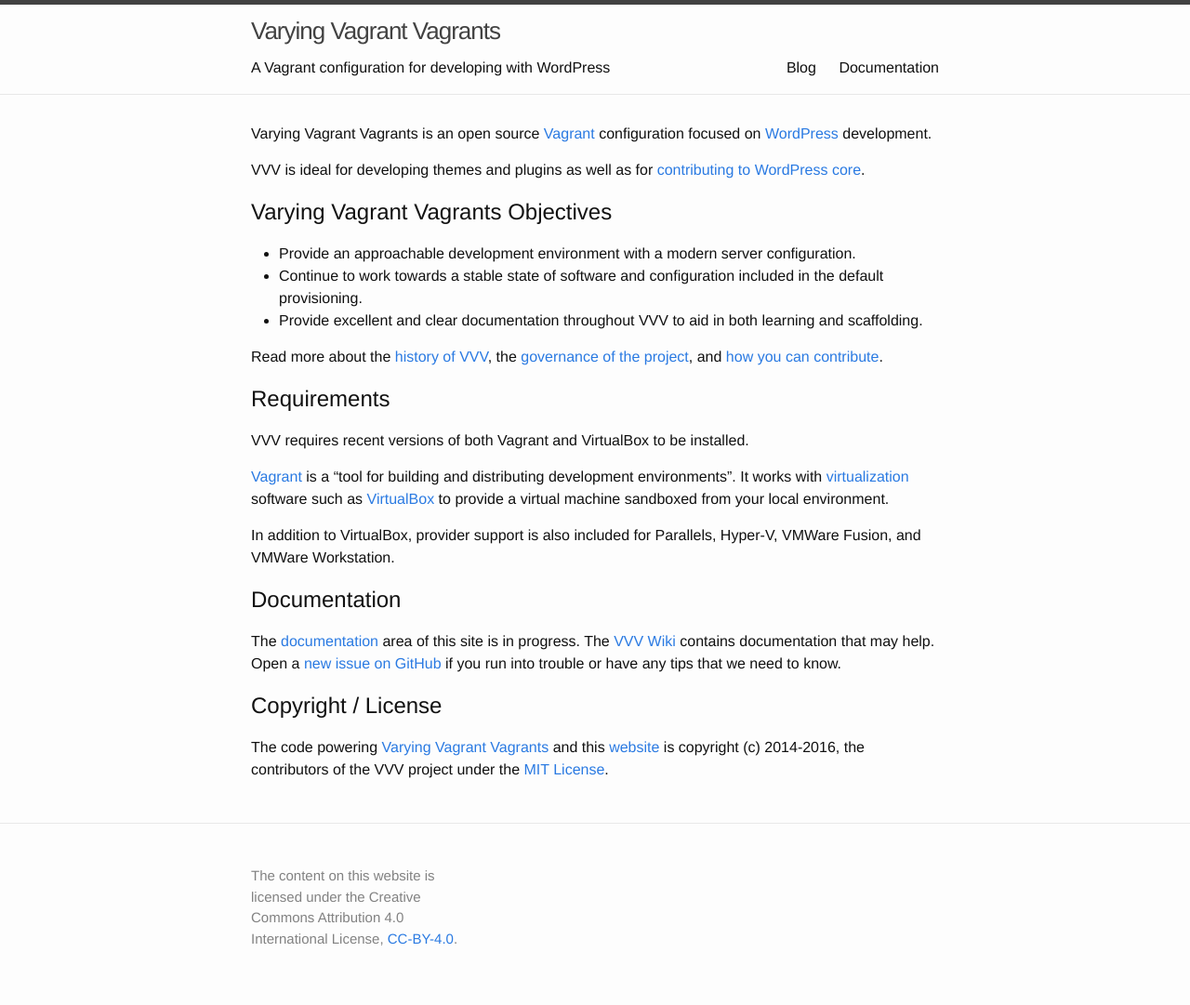
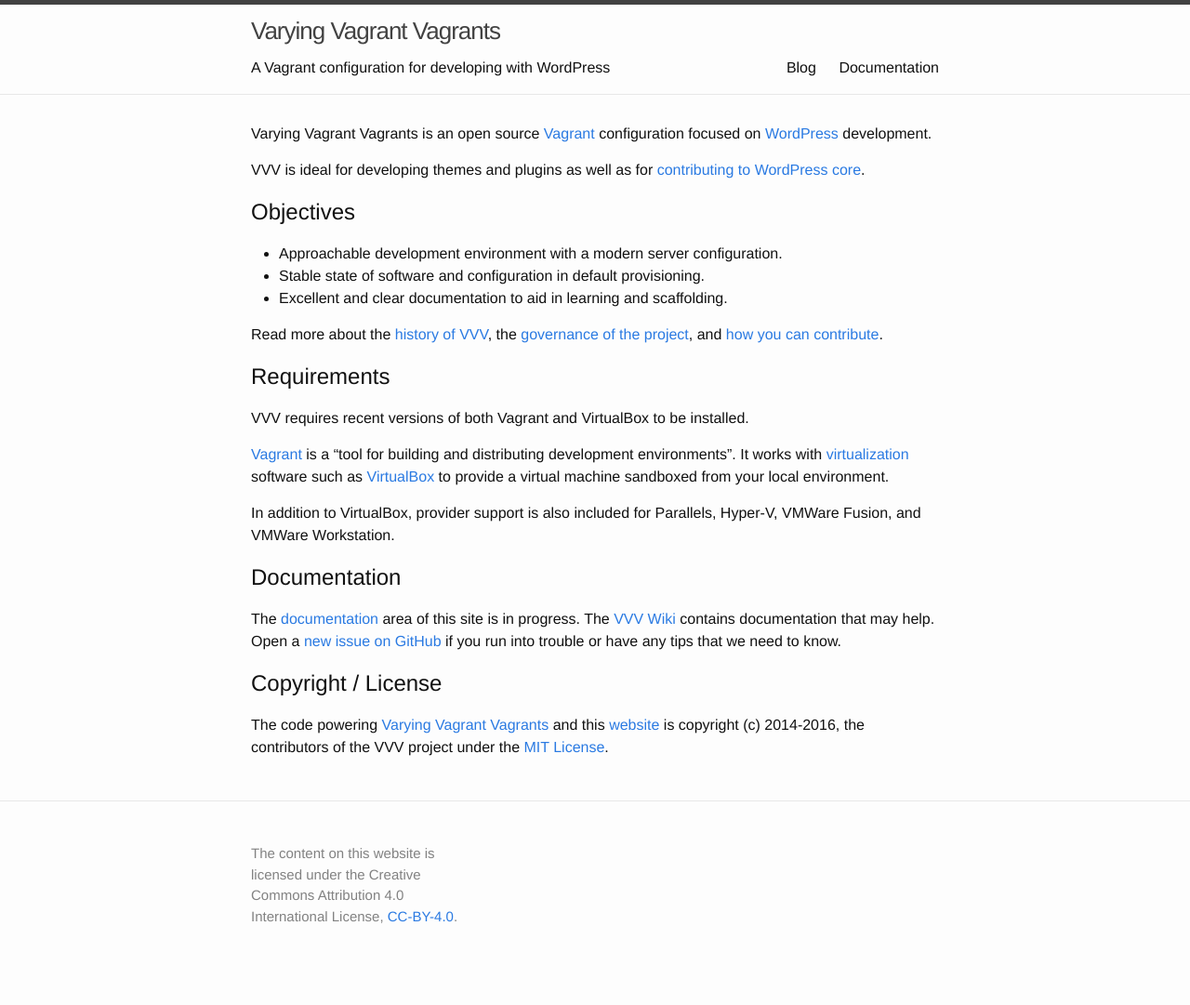
Before and after one commit to Varying-Vagrant-Vagrants/varyingvagrantvagrants.org, a Jekyll site: the page built from index.md, in a window 1280 px wide. Shown: the whole page at 93% size. Built offline with Jekyll 4.4.1, drawn with Linux system fonts in a browser that asks for light colours; after the commit the page ends 1057 px from its top, so only the background shows below that.

Commit message:
Trim our objectives for clarity
Because one of the objectives *is* clarity. :)

```diff
--- a/index.md
+++ b/index.md
@@ -7,11 +7,11 @@ Varying Vagrant Vagrants is an open source [Vagrant](https://www.vagrantup.com)
 
 VVV is ideal for developing themes and plugins as well as for [contributing to WordPress core](https://make.wordpress.org/core/).
 
-## Varying Vagrant Vagrants Objectives
+## Objectives
 
-* Provide an approachable development environment with a modern server configuration.
-* Continue to work towards a stable state of software and configuration included in the default provisioning.
-* Provide excellent and clear documentation throughout VVV to aid in both learning and scaffolding.
+* Approachable development environment with a modern server configuration.
+* Stable state of software and configuration in default provisioning.
+* Excellent and clear documentation to aid in learning and scaffolding.
 
 Read more about the [history of VVV](docs/en-US/history.md), the [governance of the project](docs/en-US/governance.md), and [how you can contribute](docs/en-US/contributing.md).
 
```
